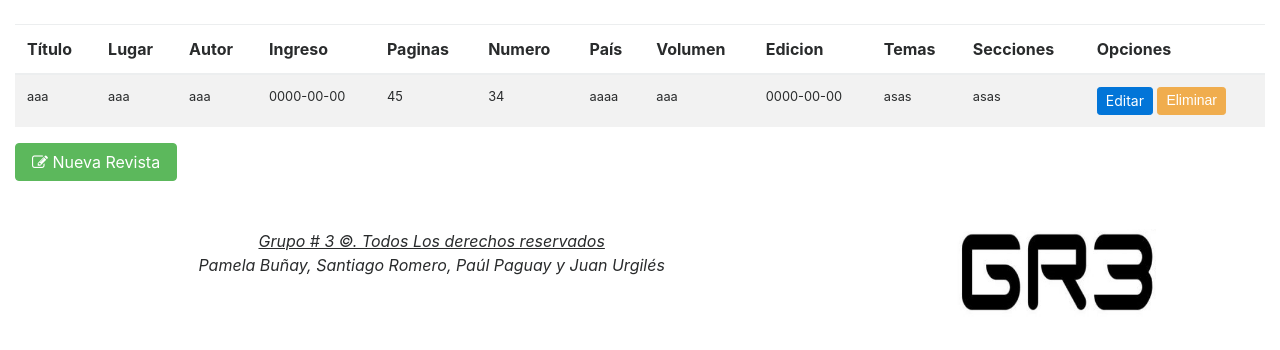
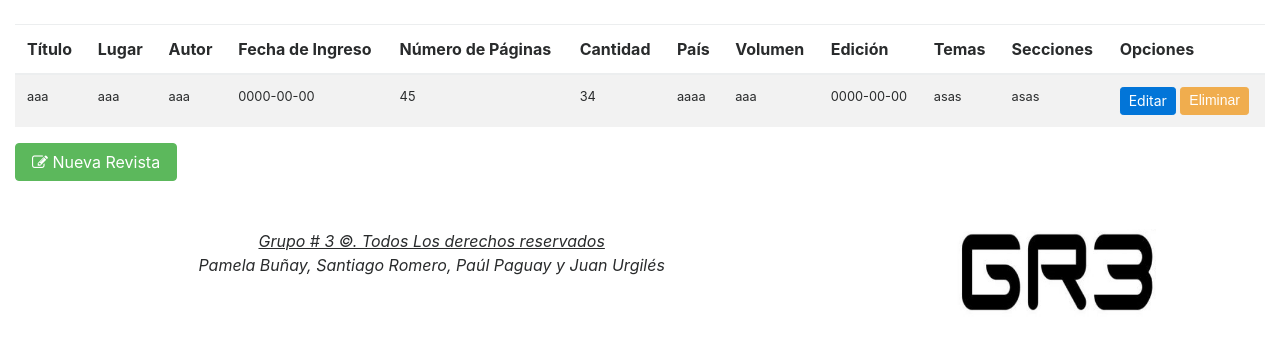
Before and after one commit to sromero589/Laboratorio_servidor_web, a PHP site: page /redirec.php?c=revista in a window 1280 px wide. Shown: the part 102-452 px from the top of the page. Run offline with PHP 8.4, Linux system fonts and the light colour scheme; data comes from the database, SQL or seed files in the repository.

Commit message:
Update revista.php
Revisión ortográfica

```diff
--- a/vista/revista/revista.php
+++ b/vista/revista/revista.php
@@ -8,16 +8,15 @@
                                 <th>Título</th>
                                 <th >Lugar</th>
                                 <th >Autor</th>
-                                <th >Ingreso</th>
-                                <th >Paginas </th>
-                                <th >Numero </th>
-
+                                <th >Fecha de Ingreso</th>
+                                <th >Número de Páginas</th>
+                                <th >Cantidad</th>
                                 <th >País </th>
-                                <th >Volumen </th>
-                                <th >Edicion </th>
-                                 <th >Temas </th>
-                                <th >Secciones </th>
-                                <th >Opciones </th>
+                                <th >Volumen</th>
+                                <th >Edición</th>
+                                <th >Temas</th>
+                                <th >Secciones</th>
+                                <th >Opciones</th>
 
                             </tr>
                             </thead>
```
